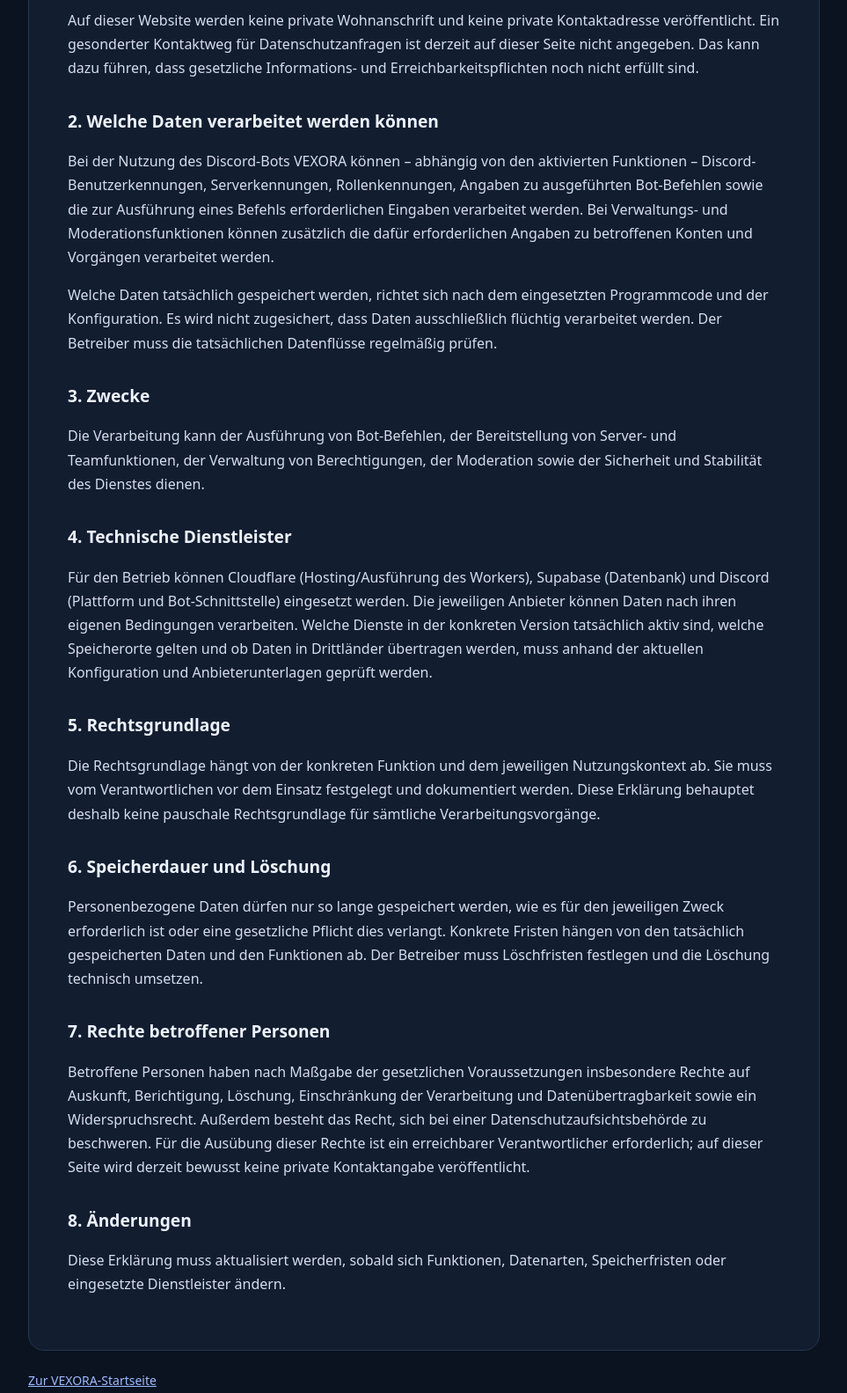
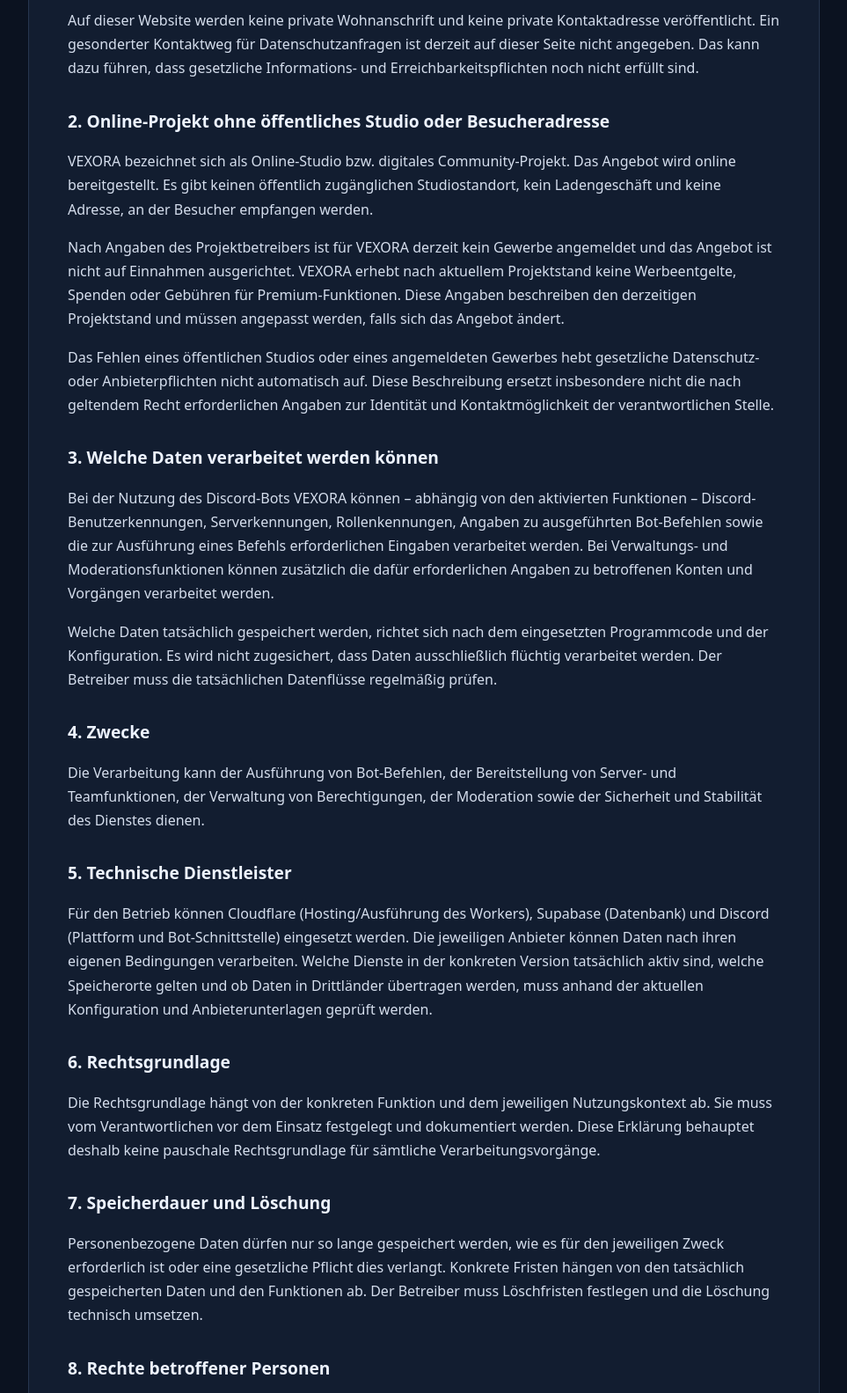
Before and after one commit to dustinkawasaki/Vexora-funk, a website: page privacy/index.html in a window 1280 px wide. Shown: the part 540-2123 px from the top of the page at 88% size, without its empty margins (158-1121 px from the left). Drawn offline with Linux system fonts and the light colour scheme.

Commit message:
Describe VEXORA as online-only project

```diff
--- a/privacy/index.html
+++ b/privacy/index.html
@@ -15,19 +15,23 @@
 <h2>1. Betreiberkennung und Verantwortlichkeit</h2>
 <p>Projekt-/Betreiberkennung: <strong>Dustin_Kawasaki</strong>.</p>
 <p>Auf dieser Website werden keine private Wohnanschrift und keine private Kontaktadresse veröffentlicht. Ein gesonderter Kontaktweg für Datenschutzanfragen ist derzeit auf dieser Seite nicht angegeben. Das kann dazu führen, dass gesetzliche Informations- und Erreichbarkeitspflichten noch nicht erfüllt sind.</p>
-<h2>2. Welche Daten verarbeitet werden können</h2>
+<h2>2. Online-Projekt ohne öffentliches Studio oder Besucheradresse</h2>
+<p>VEXORA bezeichnet sich als Online-Studio bzw. digitales Community-Projekt. Das Angebot wird online bereitgestellt. Es gibt keinen öffentlich zugänglichen Studiostandort, kein Ladengeschäft und keine Adresse, an der Besucher empfangen werden.</p>
+<p>Nach Angaben des Projektbetreibers ist für VEXORA derzeit kein Gewerbe angemeldet und das Angebot ist nicht auf Einnahmen ausgerichtet. VEXORA erhebt nach aktuellem Projektstand keine Werbeentgelte, Spenden oder Gebühren für Premium-Funktionen. Diese Angaben beschreiben den derzeitigen Projektstand und müssen angepasst werden, falls sich das Angebot ändert.</p>
+<p>Das Fehlen eines öffentlichen Studios oder eines angemeldeten Gewerbes hebt gesetzliche Datenschutz- oder Anbieterpflichten nicht automatisch auf. Diese Beschreibung ersetzt insbesondere nicht die nach geltendem Recht erforderlichen Angaben zur Identität und Kontaktmöglichkeit der verantwortlichen Stelle.</p>
+<h2>3. Welche Daten verarbeitet werden können</h2>
 <p>Bei der Nutzung des Discord-Bots VEXORA können – abhängig von den aktivierten Funktionen – Discord-Benutzerkennungen, Serverkennungen, Rollenkennungen, Angaben zu ausgeführten Bot-Befehlen sowie die zur Ausführung eines Befehls erforderlichen Eingaben verarbeitet werden. Bei Verwaltungs- und Moderationsfunktionen können zusätzlich die dafür erforderlichen Angaben zu betroffenen Konten und Vorgängen verarbeitet werden.</p>
 <p>Welche Daten tatsächlich gespeichert werden, richtet sich nach dem eingesetzten Programmcode und der Konfiguration. Es wird nicht zugesichert, dass Daten ausschließlich flüchtig verarbeitet werden. Der Betreiber muss die tatsächlichen Datenflüsse regelmäßig prüfen.</p>
-<h2>3. Zwecke</h2>
+<h2>4. Zwecke</h2>
 <p>Die Verarbeitung kann der Ausführung von Bot-Befehlen, der Bereitstellung von Server- und Teamfunktionen, der Verwaltung von Berechtigungen, der Moderation sowie der Sicherheit und Stabilität des Dienstes dienen.</p>
-<h2>4. Technische Dienstleister</h2>
+<h2>5. Technische Dienstleister</h2>
 <p>Für den Betrieb können Cloudflare (Hosting/Ausführung des Workers), Supabase (Datenbank) und Discord (Plattform und Bot-Schnittstelle) eingesetzt werden. Die jeweiligen Anbieter können Daten nach ihren eigenen Bedingungen verarbeiten. Welche Dienste in der konkreten Version tatsächlich aktiv sind, welche Speicherorte gelten und ob Daten in Drittländer übertragen werden, muss anhand der aktuellen Konfiguration und Anbieterunterlagen geprüft werden.</p>
-<h2>5. Rechtsgrundlage</h2>
+<h2>6. Rechtsgrundlage</h2>
 <p>Die Rechtsgrundlage hängt von der konkreten Funktion und dem jeweiligen Nutzungskontext ab. Sie muss vom Verantwortlichen vor dem Einsatz festgelegt und dokumentiert werden. Diese Erklärung behauptet deshalb keine pauschale Rechtsgrundlage für sämtliche Verarbeitungsvorgänge.</p>
-<h2>6. Speicherdauer und Löschung</h2>
+<h2>7. Speicherdauer und Löschung</h2>
 <p>Personenbezogene Daten dürfen nur so lange gespeichert werden, wie es für den jeweiligen Zweck erforderlich ist oder eine gesetzliche Pflicht dies verlangt. Konkrete Fristen hängen von den tatsächlich gespeicherten Daten und den Funktionen ab. Der Betreiber muss Löschfristen festlegen und die Löschung technisch umsetzen.</p>
-<h2>7. Rechte betroffener Personen</h2>
+<h2>8. Rechte betroffener Personen</h2>
 <p>Betroffene Personen haben nach Maßgabe der gesetzlichen Voraussetzungen insbesondere Rechte auf Auskunft, Berichtigung, Löschung, Einschränkung der Verarbeitung und Datenübertragbarkeit sowie ein Widerspruchsrecht. Außerdem besteht das Recht, sich bei einer Datenschutzaufsichtsbehörde zu beschweren. Für die Ausübung dieser Rechte ist ein erreichbarer Verantwortlicher erforderlich; auf dieser Seite wird derzeit bewusst keine private Kontaktangabe veröffentlicht.</p>
-<h2>8. Änderungen</h2>
+<h2>9. Änderungen</h2>
 <p>Diese Erklärung muss aktualisiert werden, sobald sich Funktionen, Datenarten, Speicherfristen oder eingesetzte Dienstleister ändern.</p>
 </main><footer><a href="../">Zur VEXORA-Startseite</a></footer></div></body></html>
```
